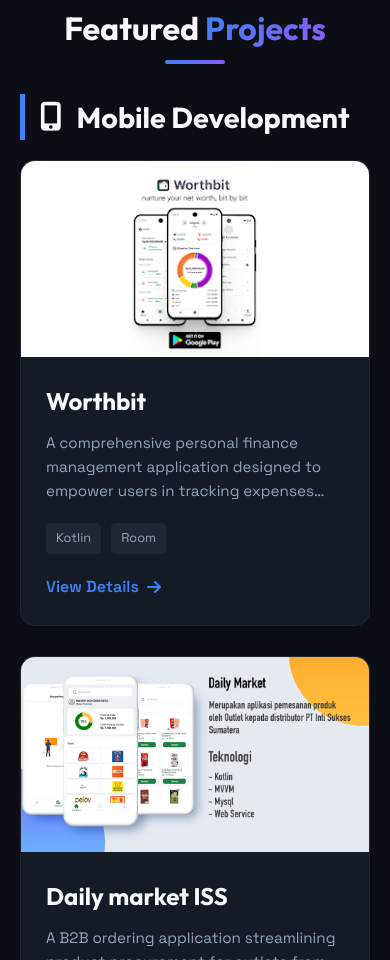
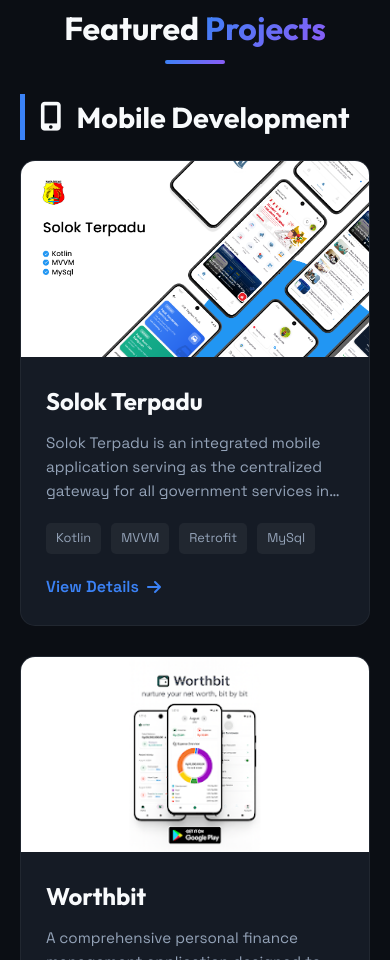
Before and after one commit to rizkikurniaa/rizkikurniaa.github.io, a plain HTML site: page index.html in a window 390 px wide. Shown: the part 1669-2629 px from the top of the page. Drawn offline with Linux system fonts and the light colour scheme.

Commit message:
feat: Add Solok Terpadu project card to the mobile portfolio section and its corresponding image.

```diff
--- a/index.html
+++ b/index.html
@@ -107,6 +107,33 @@
             <!-- Mobile Projects -->
             <h3 class="subsection-title"><i class="fas fa-mobile-alt"></i> Mobile Development</h3>
             <div class="projects-grid">
+                <!-- Project 12 -->
+                <article class="project-card">
+                    <div class="project-image">
+                        <img src="assets/images/portfolio/mobile/solokterpadu.png" alt="Solok Terpadu">
+                        <div class="project-overlay">
+                            <a href="https://play.google.com/store/apps/details?id=id.bytezilla.worthbit"
+                                class="btn-icon"><i class="fas fa-external-link-alt"></i></a>
+                            <a href="#" class="btn-icon"><i class="fab fa-github"></i></a>
+                        </div>
+                    </div>
+                    <div class="project-info">
+                        <h3>Solok Terpadu</h3>
+                        <p>Solok Terpadu is an integrated mobile application serving as the centralized gateway for all
+                            government services in Solok City. This Smart City platform streamlines public service
+                            delivery, facilitates seamless access to administration, and enhances transparency for the
+                            entire community.</p>
+                        <div class="tags">
+                            <span>Kotlin</span>
+                            <span>MVVM</span>
+                            <span>Retrofit</span>
+                            <span>MySql</span>
+                        </div>
+                        <div class="project-links">
+                            <a href="#" class="link-text">View Details <i class="fas fa-arrow-right"></i></a>
+                        </div>
+                    </div>
+                </article>
                 <!-- Project 11 -->
                 <article class="project-card">
                     <div class="project-image">
```
Also changed, not shown: assets/images/portfolio/mobile/solokterpadu.png (added), 1 other file.
